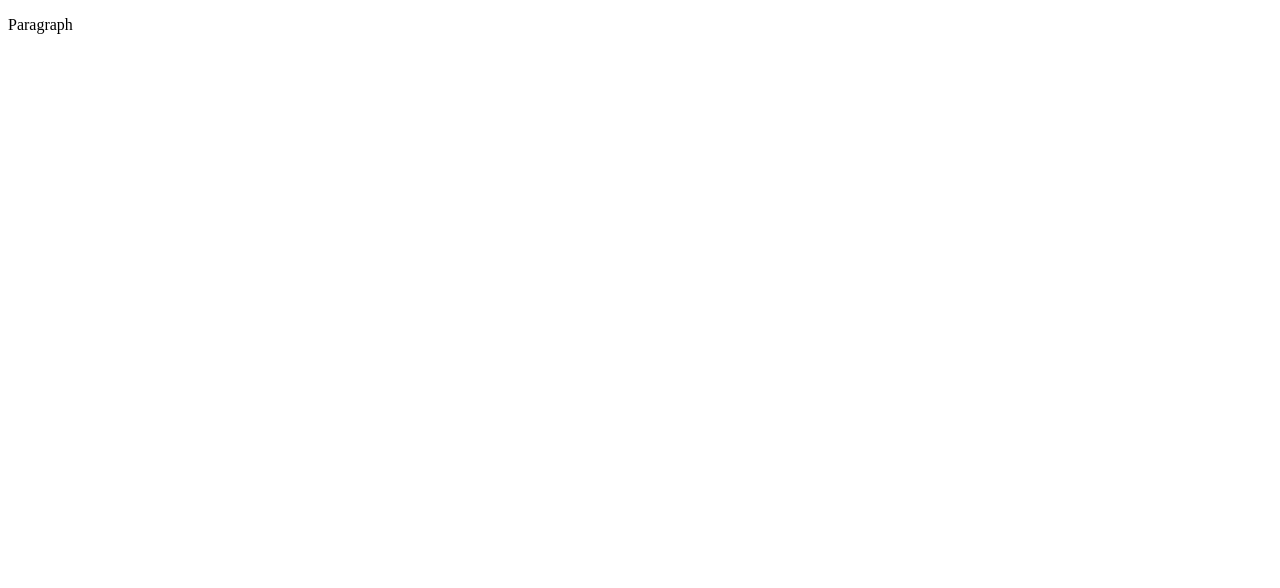
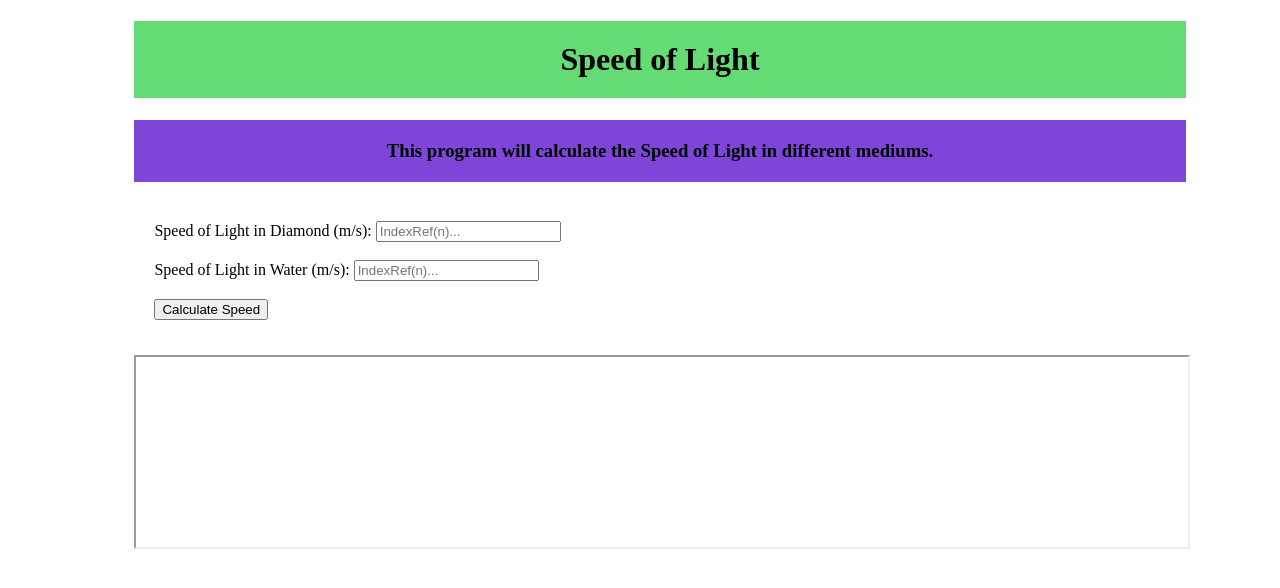
Before and after one commit to ICD2O-Digital-Tech-ShemS/Assign-03-PHP-Calculations_-2, a PHP site: page / in a window 1280 px wide. Before the commit the part shown is almost empty. Shown: the top 588 px of the page. Run offline with PHP 8.4, Linux system fonts and the light colour scheme.

Commit message:
Assign-03

```diff
--- a/css/style.css
+++ b/css/style.css
@@ -1,4 +1,51 @@
-/* Created by: Mr. Coxall
-* Created on: Sep 2020
-* This file contains the CSS for index.html
+/* Created by: MariaG
+ * Modified by: Kukwac
+ * Created on: April 2025
+ * This CSS file defines the style for index.php
+ * ICD2O-Unit3-03-PHP-VolumeSphere
 */
+
+form {
+    background-color: #ffffff;
+    padding: 20px;
+    width: 80%;
+    margin-left: 10%;
+}
+
+h1 {
+    background-color: #64db74;
+    text-align: center;
+    padding: 20px;
+    width: 80%;
+    margin-left: 10%;
+}
+
+h3 {
+    background-color: #7e46d8;
+    text-align: center;
+    padding: 20px;
+    width: 80%;
+    margin-left: 10%;
+}
+
+p {
+    width: 80%;
+    margin-left: 10%;
+}
+
+iframe {
+    margin-bottom: 5%;
+    background-color: #ffffff;
+    padding: 20px;
+    width: 80%;
+    margin-left: 10%;
+    margin-top: 15px;
+}
+
+#yellow {
+    background-color: #27b150;
+    padding: 20px;
+    width: 80%;
+    margin-left: 10%;
+    margin-bottom: 30px;
+}
--- a/index.html
+++ /dev/null
@@ -1,9 +0,0 @@
-<!DOCTYPE html>
-<html>
-  <head>
-    <title>Title</title>
-  </head>
-  <body>
-    <p>Paragraph</p>
-  </body>
-</html>
--- /dev/null
+++ b/index.php
@@ -0,0 +1,44 @@
+<!DOCTYPE html>
+<html lang="en-ca">
+  <head>
+    <!-- Metadata -->
+    <meta charset="utf-8">
+    <meta name="description" content="Speed of Light">
+    <meta name="keywords" content="immaculata, icd2o">
+    <meta name="author" content="Kukwac">
+    <meta name="viewport" content="width=device-width, initial-scale=1.0">
+    <!-- Code for the favicon -->
+    <link rel="apple-touch-icon" sizes="180x180" href="./Favicons/apple-touch-icon.png">
+    <link rel="icon" type="image/png" sizes="32x32" href="./Favicons/favicon-32x32.png">
+    <link rel="icon" type="image/png" sizes="16x16" href="./Favicons/favicon-16x16.png">
+    <link rel="manifest" href="./Favicons/site.webmanifest">
+    <!-- Link to CSS file -->
+    <link rel="stylesheet" href="./css/style.css">
+    <!-- Title -->
+    <title>Speed of Light</title>
+  </head>
+  <body>
+		<!-- php echo to print the html to the page -->
+    <?php
+			echo "<h1>Speed of Light</h1>";
+			echo "<h3>This program will calculate the Speed of Light in different mediums.</h3>";
+		?>
+		<!-- form to get the bases and height from the user -->
+    <form action="./results.php" method="post" target="results">
+      <label for="speed">Speed of Light in Diamond (m/s):</label>
+      <input type="float" id="indexRefDiamond" placeholder="IndexRef(n)..." name="speed"><br><br>
+
+      <label for="speed2">Speed of Light in Water (m/s):</label>
+      <input type="float" id="indexRefWater" placeholder="IndexRef(n)..." name="speed2"><br><br>
+      <input type="submit" value="Calculate Speed">
+    </form>
+
+			<!-- iframe for the results to show on the web page. -->
+			<iframe id="results" name="results">
+        <div id="user-info">
+          <div id="$speed"></div>
+          <div id="$speed"></div>
+        </div>
+      </iframe>
+	</body>
+</html>
```
Also changed, not shown: results.php (added, +17 -0 lines), Favicons/apple-touch-icon.png (added), Favicons/favicon-16x16.png (added), Favicons/favicon-32x32.png (added), Favicons/site.webmanifest (added).
